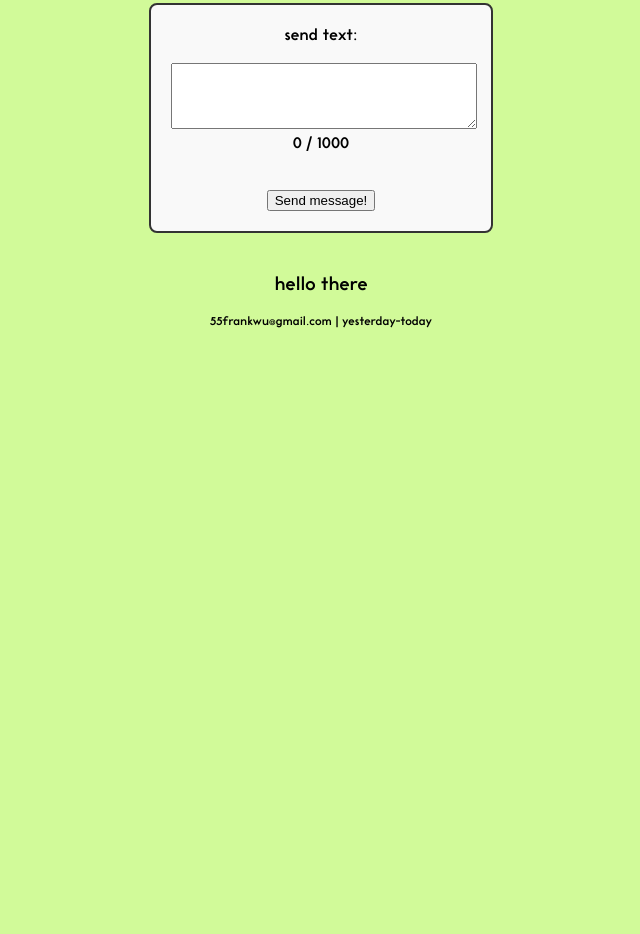
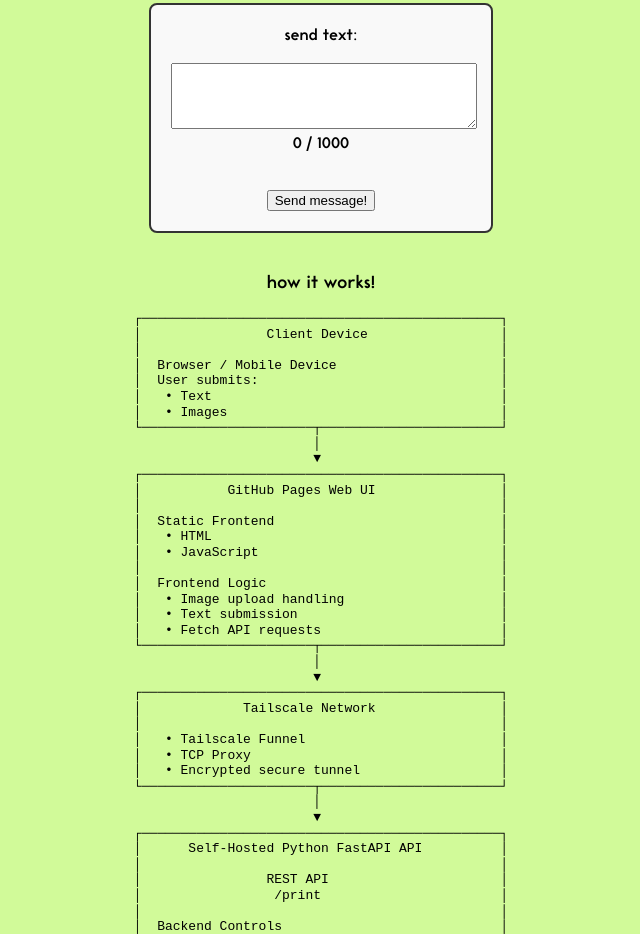
Before and after one commit to frankEatsNoodles/frankeatsnoodles.github.io, a plain HTML site: page printer.html in a window 1280 px wide. Shown: the part 572-1506 px from the top of the page, without its empty margins (319-959 px from the left). Before the commit the page ends 907 px from the top, so only its background shows below. Drawn offline with Linux system fonts and the light colour scheme.

Commit message:
Updated printer with tech stack explanation

```diff
--- a/printer.html
+++ b/printer.html
@@ -68,6 +68,71 @@ textarea.addEventListener('input', () => {
 </form>
 <p id="fileNameDisplay"></p>
 <div class="row"></div>
+<p>how it works!</p>
+<a style="background:none; text-decoration:none; color:inherit; display:inline-block;">
+<pre style="margin:0; font-family:monospace; line-height:1.2; white-space:pre; text-align:left;">
+┌──────────────────────────────────────────────┐
+│                Client Device                 │
+│                                              │
+│  Browser / Mobile Device                     │
+│  User submits:                               │
+│   • Text                                     │
+│   • Images                                   │
+└──────────────────────┬───────────────────────┘
+                       │
+                       ▼
+┌──────────────────────────────────────────────┐
+│           GitHub Pages Web UI                │
+│                                              │
+│  Static Frontend                             │
+│   • HTML                                     │
+│   • JavaScript                               │
+│                                              │
+│  Frontend Logic                              │
+│   • Image upload handling                    │
+│   • Text submission                          │
+│   • Fetch API requests                       │
+└──────────────────────┬───────────────────────┘
+                       │
+                       ▼
+┌──────────────────────────────────────────────┐
+│             Tailscale Network                │
+│                                              │
+│   • Tailscale Funnel                         │
+│   • TCP Proxy                                │
+│   • Encrypted secure tunnel                  │
+└──────────────────────┬───────────────────────┘
+                       │
+                       ▼
+┌──────────────────────────────────────────────┐
+│      Self-Hosted Python FastAPI API          │
+│                                              │
+│                REST API                      │
+│                 /print                       │
+│                                              │
+│  Backend Controls                            │
+│   • CORS handling                            │
+│   • Rate limiting                            │
+│   • Idempotency protection                   │
+│   • Request validation                       │
+└──────────────────────┬───────────────────────┘
+                       │
+                       ▼
+┌──────────────────────────────────────────────┐
+│              Print Queue Layer               │
+│                                              │
+│   • Queue                                    │
+│   • Sequential processing                    │
+└──────────────────────┬───────────────────────┘
+                       │
+                       ▼
+┌──────────────────────────────────────────────┐
+│             Thermal Receipt Printer          │
+│                                              │
+│  Physical thermal paper output               │
+└──────────────────────────────────────────────┘
+</pre>
+</a>
 </div>
 
   <div style="text-align: center;">
```
